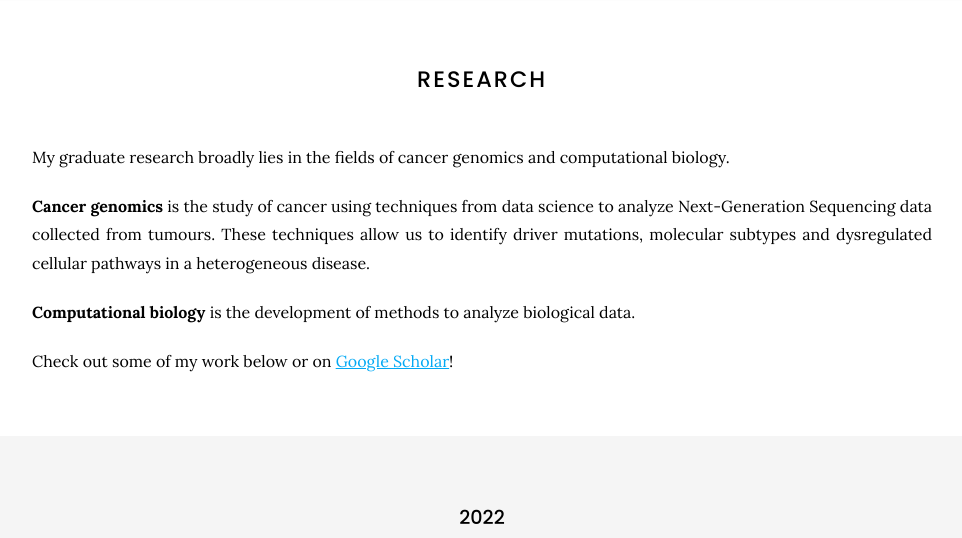
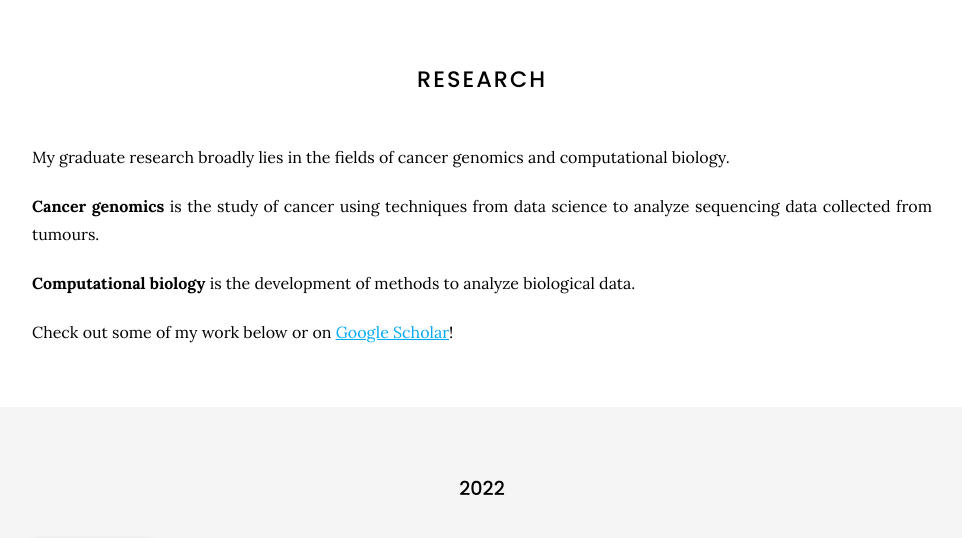
Before and after one commit to helen-zhu/helen-zhu.github.io, a Jekyll site: the page built from research/index.md, in a window 1280 px wide and 900 px high, cut to the strip 119-657 px from the top of the window. Shown: the whole strip, without its empty margins (158-1120 px from the left). Built offline with Jekyll 4.4.1, drawn with Linux system fonts in a browser that asks for light colours; nearby versions of some CDN libraries.

Commit message:
refactor: updating research

```diff
--- a/_data/sources.yaml
+++ b/_data/sources.yaml
@@ -1,3 +1,6 @@
+- id: doi:10.1093/jnci/djad001
+  image: https://www.ncbi.nlm.nih.gov/pmc/articles/instance/10086625/bin/djad001f1.jpg
+
 - id: doi:10.1038/s41467-022-35118-3
   image: https://media.springernature.com/full/springer-static/image/art%3A10.1038%2Fs41467-022-35118-3/MediaObjects/41467_2022_35118_Fig1_HTML.png
 
--- a/research/index.md
+++ b/research/index.md
@@ -10,7 +10,7 @@ nav:
 
 My graduate research broadly lies in the fields of cancer genomics and computational biology.
 
-**Cancer genomics** is the study of cancer using techniques from data science to analyze Next-Generation Sequencing data collected from tumours. These techniques allow us to identify driver mutations, molecular subtypes and dysregulated cellular pathways in a heterogeneous disease.
+**Cancer genomics** is the study of cancer using techniques from data science to analyze sequencing data collected from tumours.
 
 **Computational biology** is the development of methods to analyze biological data.
 
```
